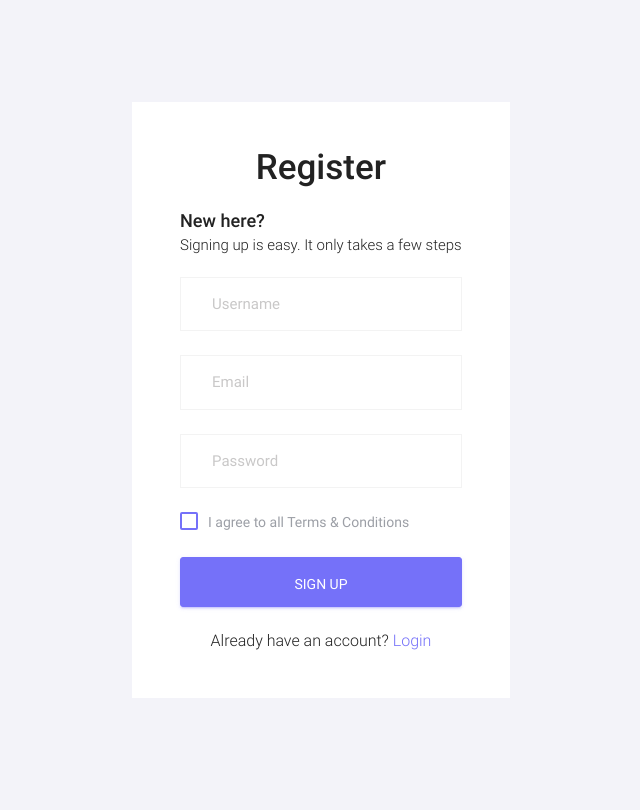
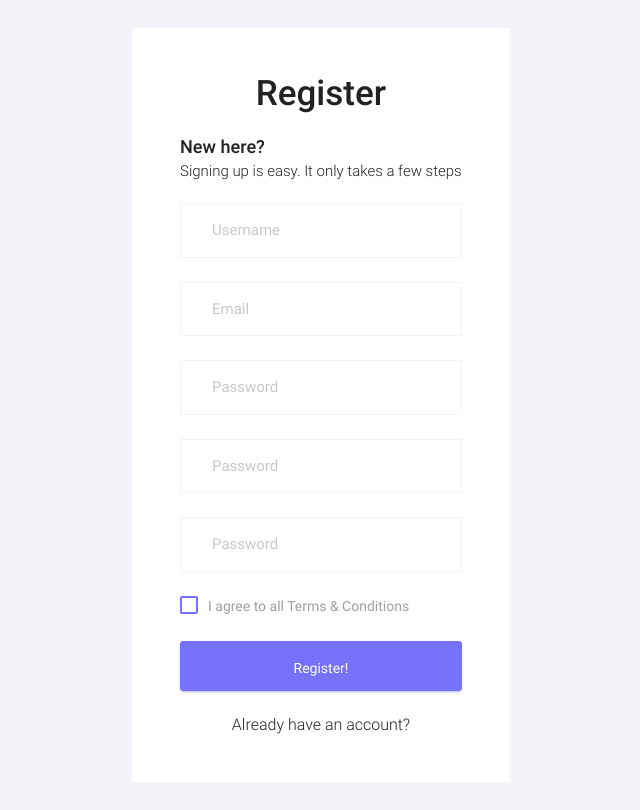
Before and after one commit to nattaphong2540/notify_lamp_repair, a CodeIgniter app: page /notify_lamp_repair/index.php/register/show_register in a window 1280 px wide. Shown: the whole page, without its empty margins (304-944 px from the left). Before the commit the page ends 650 px from the top, so only its background shows below. Run offline with CodeIgniter, Linux system fonts and the light colour scheme; some libraries are stand-ins or nearby versions.

Commit message:
add sesion and varidate handmade by dream

```diff
--- a/application/controllers/Login.php
+++ b/application/controllers/Login.php
@@ -27,7 +27,8 @@ class Login extends CI_Controller
         $username = $this->input->post('username');
         $password = $this->input->post('password');
         $database_check = $this->User_model->validate($username, $password);
-        // $this->session->email = $database_check['data']->email;
+        $this->session->name = $database_check['data']->firstname . " " . $database_check['data']->lastname;
+        // $_SESSION['name'] = $database_check['data']->firstname . " " . $database_check['data']->lastname;
         echo json_encode($database_check);
     }
 }
--- a/application/models/User_model.php
+++ b/application/models/User_model.php
@@ -7,13 +7,13 @@ class User_model extends CI_Model
         // จัดเตรียมเงื่อนไขเพื่อเอาไปคิวรี่ข้อมูล
         $condition = array('username' =>  $username, 'password' => $password);
         // เรียกใช้การคิวรี่ของ Codeigniter
-        $this->db->select('status, email');
+        $this->db->select('status, email, firstname, lastname');
         $this->db->from('users');
         $this->db->where($condition);
         $query = $this->db->get();
         // ตรวจสอบผลลัพธ์ที่ได้จากการคิวรี่
         // ถ้าเจอ $query->num_rows() ต้องมากกว่า 0 นอกจากนั้นแสดงว่าไม่เจอ
-        if ($query->num_rows() > 0) {
+        if ($query->num_rows() > 0) { //num_rows() คือ function ที่ใช้ในการนับแถวที่ได้จากการคิวรี่ย์
             $result_query =  $query->result();
             // เหตุผลที่ใส่ [0] $query->result() จะ return ชนิดข้อมูลเป็น array แต่อยากให้มันเป็น json ธรรมดาเลยใส่[0] เพื่ออ้างอิงสมาชิกตัวแรกของ array ที่เป็น json
             $return_data = array('data' => $result_query[0], 'status' => true, 'msg' => "ล็อกอินสำเร็จ");
--- a/application/views/product/show_product.php
+++ b/application/views/product/show_product.php
@@ -5,7 +5,6 @@
                 <div class="row">
                     <div class="col-lg-10">
                         <h4 class="card-title">All Product</h4>
-                        <!-- <h4 class="card-title"><?php /*echo $this->session->email*/ ?></h4> -->
                     </div>
                     <div class="col-lg-2">
                         <div class="text-center">
--- a/application/views/register/show_register.php
+++ b/application/views/register/show_register.php
@@ -31,15 +31,21 @@
                             </div>
                             <h4>New here?</h4>
                             <h6 class="font-weight-light">Signing up is easy. It only takes a few steps</h6>
-                            <form class="pt-3">
+                            <form class="pt-3" id="signupForm" name="signupForm">
                                 <div class="form-group">
-                                    <input type="text" class="form-control form-control-lg" id="exampleInputUsername1" placeholder="Username">
+                                    <input type="text" class="form-control form-control-lg" id="username" name="username" placeholder="Username">
                                 </div>
                                 <div class="form-group">
-                                    <input type="email" class="form-control form-control-lg" id="exampleInputEmail1" placeholder="Email">
+                                    <input type="email" class="form-control form-control-lg" id="email" name="email" placeholder="Email">
                                 </div>
                                 <div class="form-group">
-                                    <input type="password" class="form-control form-control-lg" id="exampleInputPassword1" placeholder="Password">
+                                    <input type="password" class="form-control form-control-lg" id="password" name="password" placeholder="Password">
+                                </div>
+                                <div class="form-group">
+                                    <input type="password" class="form-control form-control-lg" id="firstname" name="firstname" placeholder="Password">
+                                </div>
+                                <div class="form-group">
+                                    <input type="password" class="form-control form-control-lg" id="lastname" name="lastname" placeholder="Password">
                                 </div>
                                 <div class="mb-4">
                                     <div class="form-check">
@@ -50,10 +56,11 @@
                                     </div>
                                 </div>
                                 <div class="mt-3">
-                                    <a class="btn btn-block btn-primary btn-lg font-weight-medium auth-form-btn" href="../../index.html">SIGN UP</a>
+                                    <input type="button" id="registerButton" class="btn btn-block btn-primary btn-lg font-weight-medium auth-form-btn" value="Register!">
                                 </div>
                                 <div class="text-center mt-4 font-weight-light">
-                                    Already have an account? <a href="login.html" class="text-primary">Login</a>
+                                    Already have an account?
+                                    <!-- <a href="login.html">Login</a> -->
                                 </div>
                             </form>
                         </div>
@@ -76,6 +83,27 @@
     <script src="<?= base_url('plugins/serein/') ?>js/settings.js"></script>
     <script src="<?= base_url('plugins/serein/') ?>js/todolist.js"></script>
     <!-- endinject -->
+    <!-- Custom js for this page-->
+    <script src="<?= base_url('plugins/serein/') ?>js/form-validation.js"></script>
+    <script src="<?= base_url('plugins/serein/') ?>js/bt-maxLength.js"></script>
+    <!-- End custom js for this page-->
+
 </body>
+<script>
+    $("#registerButton").click(function() {
+        username = $("#username").val();
+        email = $("#email").val();
+        password = $("#password").val();
+        firstname = $("#firstname").val();
+        lastname = $("#lastname").val();
+        if (username.length <= 0 || email.length <= 0 || password.length <= 0 || firstname.length <= 0 || lastname.length <= 0) {
+            target = document.getElementById("username").parentElement;
+            target.className += " has-danger";
+            target.innerHTML += `<label id="username-error" class="error mt-2 text-danger" for="email">Username Required, Please Fill out</label>`
+        } else {
+
+        }
+    });
+</script>
 
 </html>
```
Also changed, not shown: application/views/login/show_login.php (+16 -17 lines), application/views/template/light.php (+11 -9 lines).
